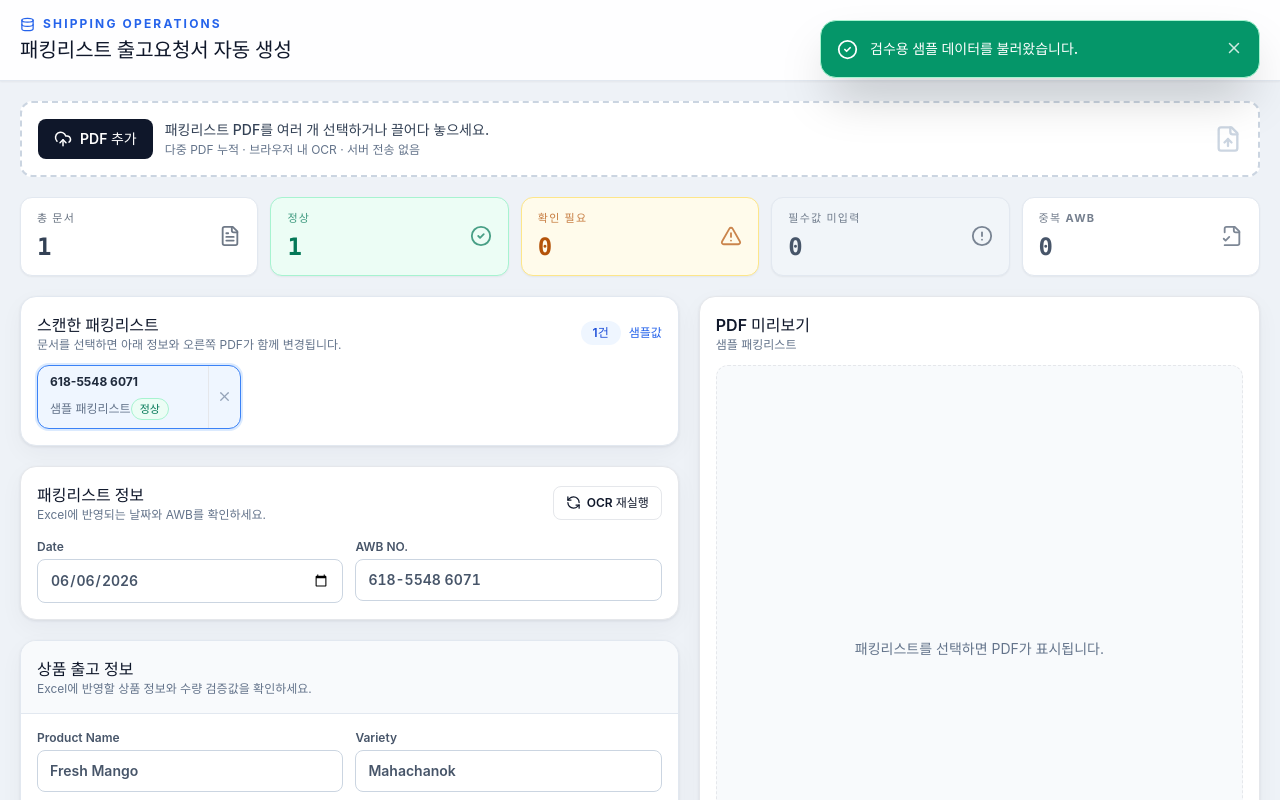
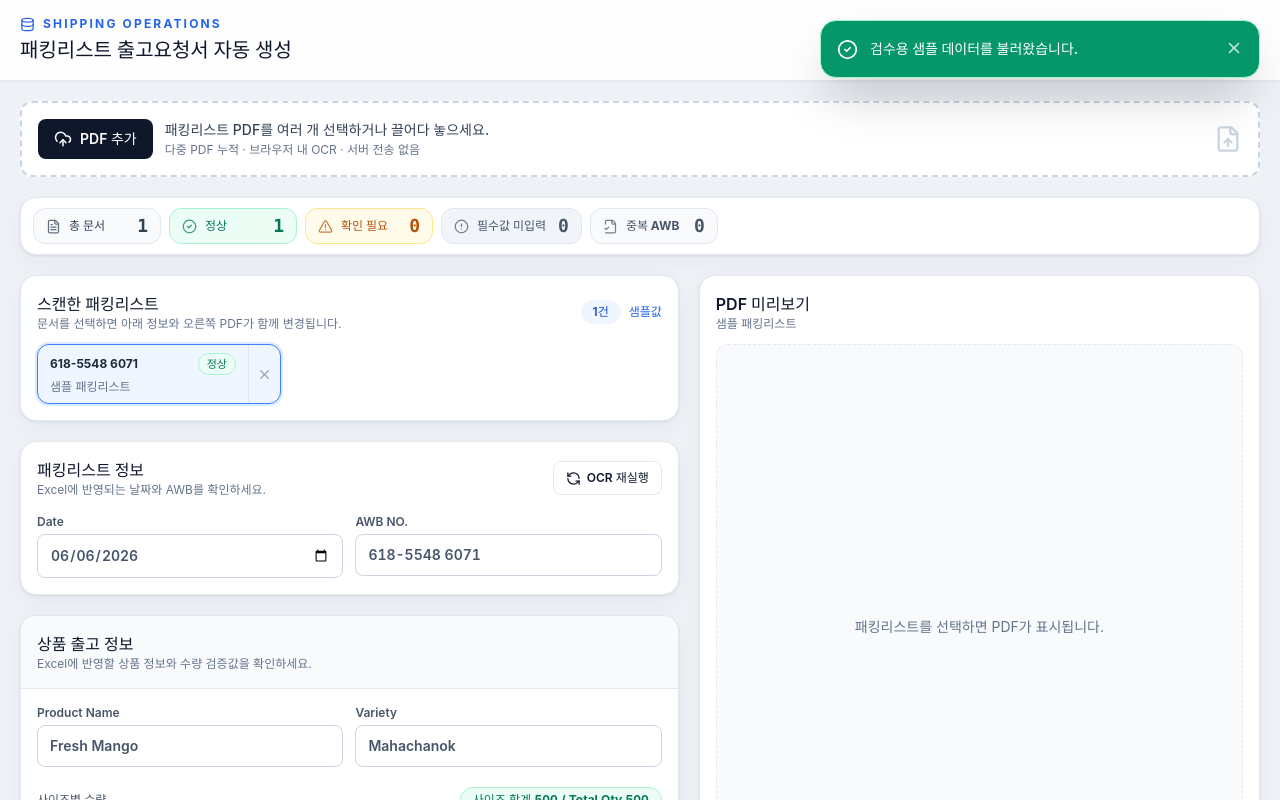
Before and after one commit to JJINE-98/packingListExcel, a React (Vite) app: page / in a window 1280 px wide. Both pictures are taken after a click on the button "샘플값". Shown: the top 800 px of the page. Built offline with nearby package versions, Linux system fonts and the light colour scheme.

Commit message:
260626_08

```diff
--- a/src/App.tsx
+++ b/src/App.tsx
@@ -371,24 +371,22 @@ export default function App() {
       <main className="mx-auto max-w-[1800px] space-y-5 p-5">
         <FileUploader disabled={ocr.isProcessing} onFiles={processFiles} onError={(message) => showToast(message, "error")} />
 
-        <section className="grid gap-3 md:grid-cols-5">
+        <section className="flex flex-wrap items-center gap-2 rounded-2xl border border-slate-200 bg-white px-3 py-2.5 shadow-card">
           {[
-            { label: "총 문서", value: statusSummary.total, icon: FileText, tone: "border-slate-200 bg-white text-slate-700" },
+            { label: "총 문서", value: statusSummary.total, icon: FileText, tone: "border-slate-200 bg-slate-50 text-slate-700" },
             { label: "정상", value: statusSummary.complete, icon: CheckCircle2, tone: "border-emerald-200 bg-emerald-50 text-emerald-700" },
             { label: "확인 필요", value: statusSummary.needsCheck, icon: AlertTriangle, tone: "border-amber-200 bg-amber-50 text-amber-700" },
             { label: "필수값 미입력", value: statusSummary.missing, icon: AlertCircle, tone: "border-slate-200 bg-slate-100 text-slate-600" },
-            { label: "중복 AWB", value: statusSummary.duplicate, icon: FileCheck2, tone: statusSummary.duplicate ? "border-red-200 bg-red-50 text-red-700" : "border-slate-200 bg-white text-slate-600" },
+            { label: "중복 AWB", value: statusSummary.duplicate, icon: FileCheck2, tone: statusSummary.duplicate ? "border-red-200 bg-red-50 text-red-700" : "border-slate-200 bg-slate-50 text-slate-600" },
           ].map((item) => {
             const Icon = item.icon;
             return (
-              <div key={item.label} className={`rounded-xl border px-4 py-3 shadow-sm ${item.tone}`}>
-                <div className="flex items-center justify-between gap-3">
-                  <div>
-                    <p className="text-[11px] font-bold uppercase tracking-[0.12em] opacity-75">{item.label}</p>
-                    <p className="mt-1 font-mono text-2xl font-black tabular-nums">{item.value}</p>
-                  </div>
-                  <Icon size={22} className="opacity-70" />
+              <div key={item.label} className={`inline-flex min-w-[128px] items-center justify-between gap-3 rounded-xl border px-3 py-2 ${item.tone}`}>
+                <div className="inline-flex items-center gap-2">
+                  <Icon size={15} className="opacity-75" />
+                  <span className="text-xs font-bold">{item.label}</span>
                 </div>
+                <span className="font-mono text-lg font-black leading-none tabular-nums">{item.value}</span>
               </div>
             );
           })}
@@ -422,12 +420,14 @@ export default function App() {
                       const status = documentStatuses[index];
                       return (
                       <div key={`${document.awbNo}-${index}`} className={`inline-flex overflow-hidden rounded-xl border shadow-sm ${activeDocument === index ? "border-blue-500 bg-blue-50 ring-2 ring-blue-100" : "border-slate-300 bg-white"}`}>
-                        <button type="button" onClick={() => selectDocument(index)} className="min-w-[170px] px-3 py-2 text-left text-xs">
-                          <strong className="block text-slate-800">{document.awbNo || `문서 ${index + 1}`}</strong>
-                          <span className="text-slate-500">{documentNames[index] || `${document.items.length}개 상품`}</span>
-                          <span className={`mt-2 inline-flex rounded-full border px-2 py-0.5 text-[11px] font-bold ${statusClass(status.tone)}`}>
-                            {status.label}
+                        <button type="button" onClick={() => selectDocument(index)} className="min-w-[210px] px-3 py-2 text-left text-xs">
+                          <span className="flex items-center gap-2">
+                            <strong className="min-w-0 flex-1 truncate text-slate-800">{document.awbNo || `문서 ${index + 1}`}</strong>
+                            <span className={`shrink-0 rounded-full border px-2 py-0.5 text-[11px] font-bold ${statusClass(status.tone)}`}>
+                              {status.label}
+                            </span>
                           </span>
+                          <span className="mt-1 block max-w-[190px] truncate text-slate-500">{documentNames[index] || `${document.items.length}개 상품`}</span>
                         </button>
                         <button type="button" aria-label="문서 삭제" onClick={() => removeDocument(index)} className="border-l px-2 text-slate-400 hover:bg-red-50 hover:text-red-600">
                           <X size={15} />
--- a/src/services/ocrService.ts
+++ b/src/services/ocrService.ts
@@ -394,8 +394,6 @@ export class TesseractOcrProvider implements IOcrProvider {
   private async recognizePackingTable(image: Blob) {
     const worker = await this.getWorker();
     const bitmap = await createImageBitmap(image);
-    const tableImage = this.deskewBitmap(bitmap);
-    const alignment = this.detectTableAlignment(tableImage);
     const cells = [
       { key: "DATE", rect: [0.348, 0.252, 0.842, 0.276], numeric: false },
       { key: "CUSTOMER", rect: [0.052, 0.431, 0.142, 0.466], numeric: false },
@@ -425,9 +423,9 @@ export class TesseractOcrProvider implements IOcrProvider {
         user_defined_dpi: "300",
       });
       if (cell.numeric) {
-        numericCandidates.set(cell.key, await this.recognizeNumericCandidates(worker, tableImage, this.transformRect(cell.rect, alignment)));
+        numericCandidates.set(cell.key, await this.recognizeNumericCandidates(worker, bitmap, cell.rect));
       } else {
-        const result = await worker.recognize(this.createCellCanvas(tableImage, this.transformRect(cell.rect, alignment)));
+        const result = await worker.recognize(this.createCellCanvas(bitmap, cell.rect));
         values.push(`${cell.key}: ${result.data.text.replace(/\s+/g, " ").trim()}`);
       }
     }
```
Also changed, not shown: 4 other files (tests, documents, lock files or other folders).
